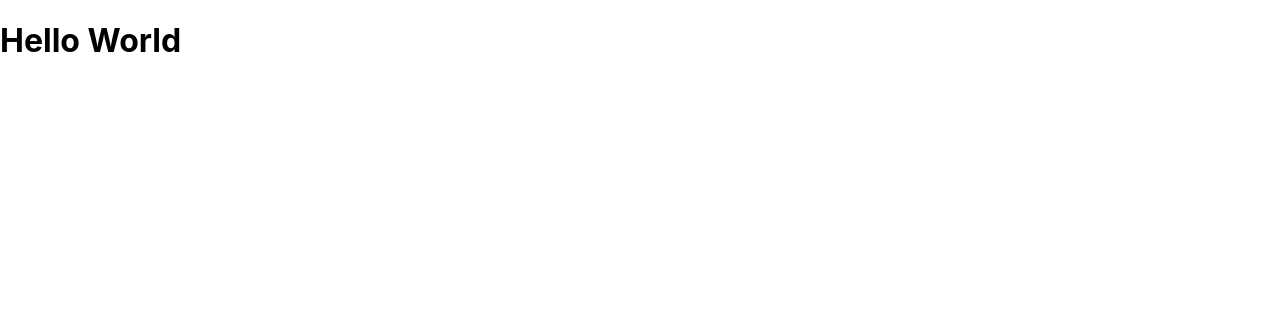
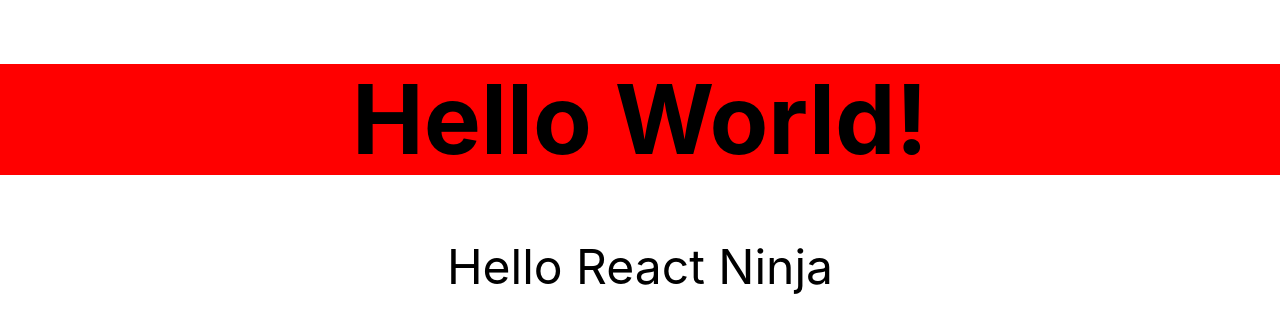
Before and after one commit to JAlblas/robofriends, a React (Create React App) app: page / in a window 1280 px wide. Shown: the top 332 px of the page. Built offline with nearby package versions, Linux system fonts and the light colour scheme.

Commit message:
Adds first Hello component

```diff
--- a/package.json
+++ b/package.json
@@ -8,7 +8,8 @@
     "@testing-library/user-event": "^7.2.1",
     "react": "^16.13.1",
     "react-dom": "^16.13.1",
-    "react-scripts": "3.4.3"
+    "react-scripts": "3.4.3",
+    "tachyons": "^4.12.0"
   },
   "scripts": {
     "start": "react-scripts start",
--- /dev/null
+++ b/src/Hello.css
@@ -0,0 +1,3 @@
+h1 {
+    background: red;
+}
--- /dev/null
+++ b/src/Hello.js
@@ -0,0 +1,15 @@
+import React, { Component } from 'react';
+import './Hello.css';
+
+class Hello extends Component {
+    render() {
+        return (
+            <div className='f1 tc'>
+                <h1>Hello World!</h1>
+                <p>{this.props.greeting}</p>
+            </div>
+        );
+    }
+}
+
+export default Hello;
--- a/src/index.js
+++ b/src/index.js
@@ -1,11 +1,12 @@
 import React from 'react';
 import ReactDOM from 'react-dom';
 import './index.css';
-//import App from './App';
+import Hello from './Hello';
 import * as serviceWorker from './serviceWorker';
+import 'tachyons';
 
 ReactDOM.render(
-  <h1>Hello World</h1>,
+  <Hello greeting={'Hello React Ninja'}></Hello>,
   document.getElementById('root')
 );
 
```
Also changed, not shown: 1 other file (tests, documents, lock files or other folders).
